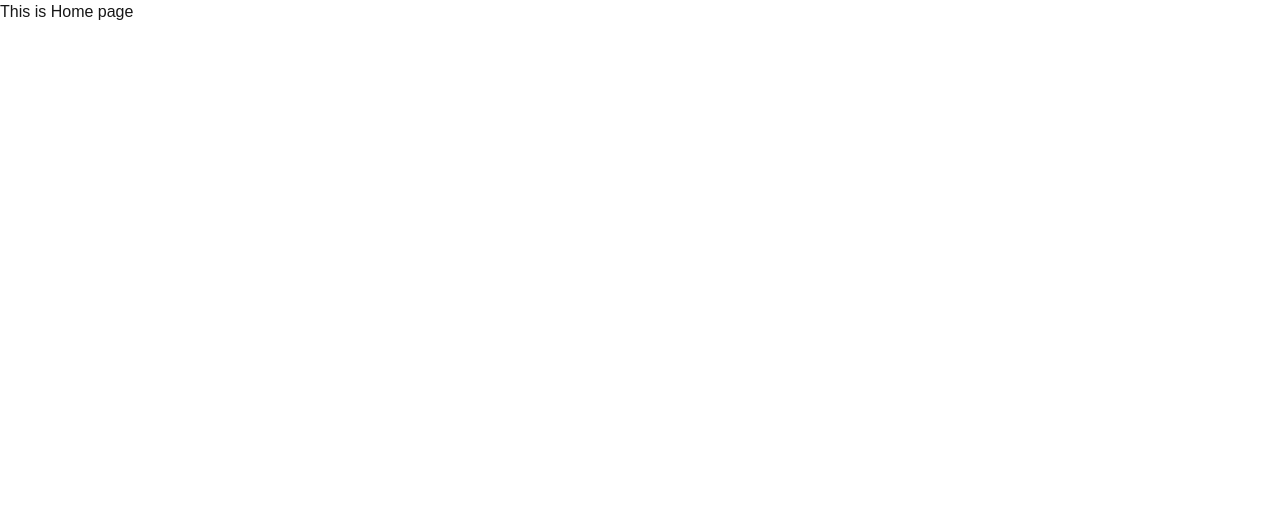
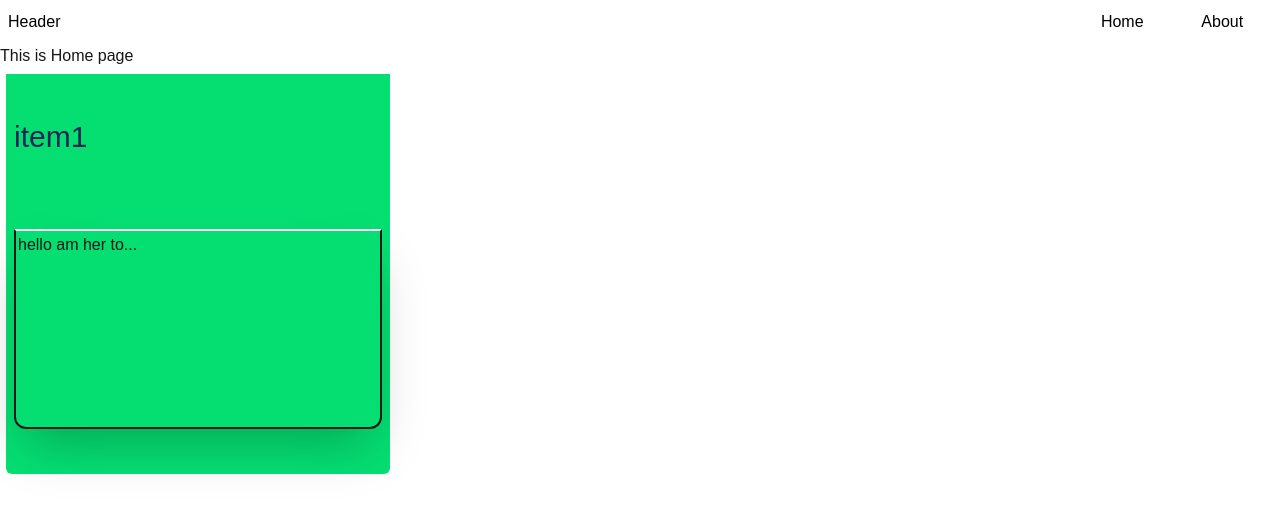
Before and after one commit to XpertDude/alx-project-0x02-setup, a Next.js app in the folder alx-project-0x02/: page /home in a window 1280 px wide. Shown: the top 512 px of the page. Built offline with nearby package versions, Linux system fonts and the light colour scheme.

Commit message:
task 3 completed

```diff
--- /dev/null
+++ b/alx-project-0x02/components/common/Card.tsx
@@ -0,0 +1,10 @@
+import React from 'react';
+import { CardProps } from "@/interfaces"
+export const Card: React.FC<CardProps> = ({ title, content }) => {
+    return <>
+    <div className='w-full h-100 flex flex-col justify-around p-2 m-1.5 bg-green-400 rounded-b-md max-w-sm'>
+        <h1 className='text-blue-950 text-3xl'>{title}</h1>
+        <div className='w-full h-50 p-0.5 border-2 border-t-white rounded-b-xl shadow-2xl'>{content}</div>
+    </div>
+    </>
+}
--- a/alx-project-0x02/components/layout/Header.tsx
+++ b/alx-project-0x02/components/layout/Header.tsx
@@ -3,11 +3,13 @@ import Link from "next/link"
 export const Header = () => {
     return (
         <>
-            <div>Header</div>
-            <ul>
-                <Link href="/home">Home</Link>
-                <Link href="/about">About</Link>
+            <nav className="w-full h-11 p-2 text-black bg-white flex justify-between items-center">
+                <div>Header</div>
+                <ul className="w-50 flex justify-around">
+                    <Link href="/home">Home</Link>
+                    <Link href="/about">About</Link>
                 </ul>
+            </nav>
         </>
     )
 }
--- a/alx-project-0x02/interfaces/index.ts
+++ b/alx-project-0x02/interfaces/index.ts
@@ -0,0 +1,4 @@
+export interface CardProps {
+    title: string;
+    content: string;
+}
--- a/alx-project-0x02/pages/home.tsx
+++ b/alx-project-0x02/pages/home.tsx
@@ -1,7 +1,12 @@
-export default function Home () {
+import { Card } from "@/components/common/Card"
+import { Header } from "@/components/layout/Header"
+
+export default function Home() {
     return <>
-    <section>
-        <h1>This is Home page</h1>
-    </section>
+        <section>
+            <Header />
+            <h1>This is Home page</h1>
+            <Card title="item1" content="hello am her to..." />
+        </section>
     </>
 }
--- a/alx-project-0x02/pages/index.tsx
+++ b/alx-project-0x02/pages/index.tsx
@@ -1,6 +1,9 @@
+import { Header } from "@/components/layout/Header"
+
 export default function Welcome () {
   return <>
   <main>
+    <Header />
     <div>Welcome</div>
   </main>
   </>
```
